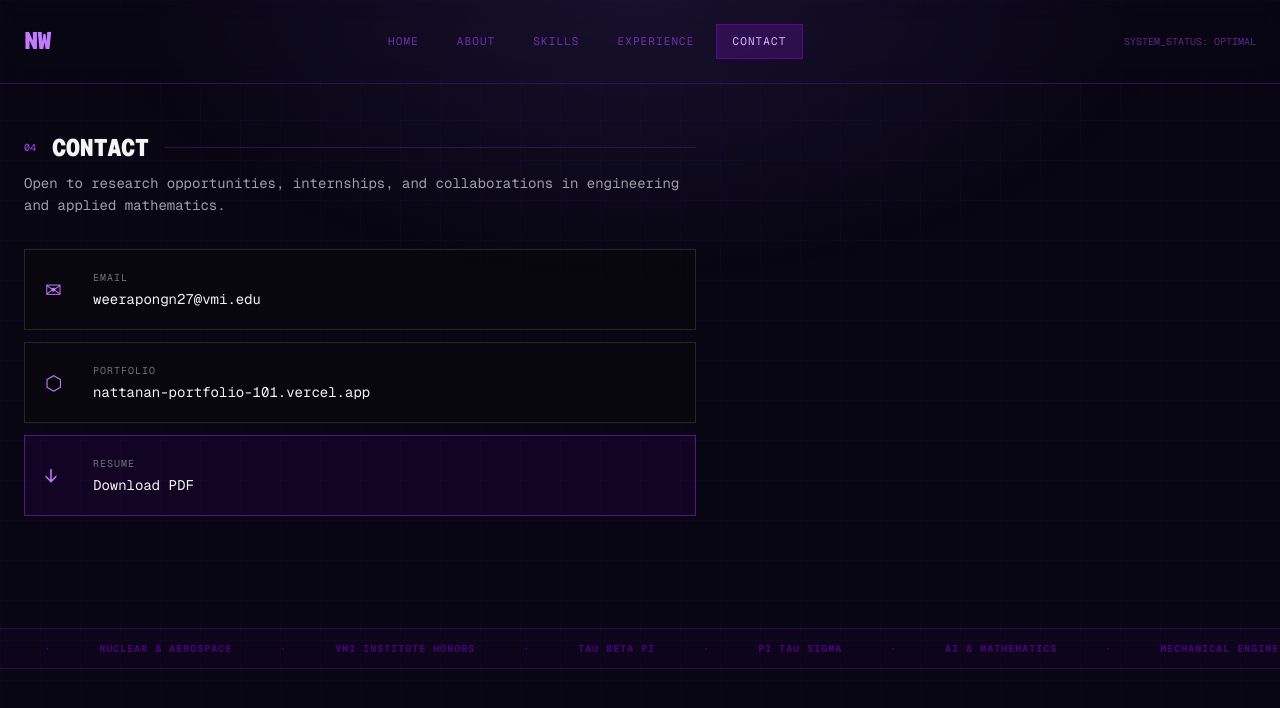
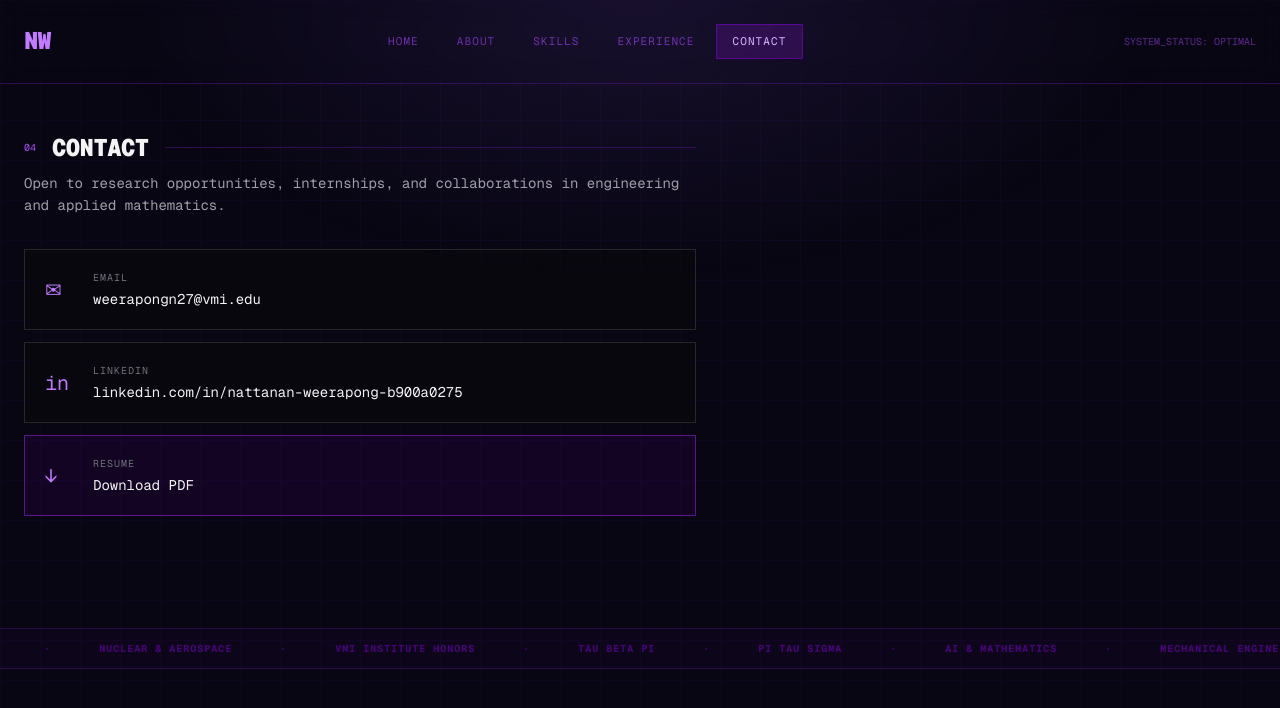
Before and after one commit to kafaak456-prog/nattanan-portfolio_101, a Next.js app: page / in a window 1280 px wide. Both pictures are taken after a click on the button "CONTACT". Shown: the top 708 px of the page. Built offline with nearby package versions, Linux system fonts and the light colour scheme.

Commit message:
Update links and text in page.tsx

```diff
--- a/app/page.tsx
+++ b/app/page.tsx
@@ -301,12 +301,12 @@ export default function Home() {
                   <div className="text-sm text-zinc-100 group-hover:text-purple-300 transition-colors">weerapongn27@vmi.edu</div>
                 </div>
               </a>
-              <a href="https://nattanan-portfolio-101.vercel.app" target="_blank" rel="noopener noreferrer"
+              <a href="https://linkedin.com/in/nattanan-weerapong-b900a0275" target="_blank" rel="noopener noreferrer"
                 className="flex items-center gap-4 p-5 border border-zinc-800 hover:border-purple-600/60 bg-zinc-950/50 transition-all group">
-                <div className="text-purple-400 text-xl w-8">⬡</div>
+                <div className="text-purple-400 text-xl w-8">in</div>
                 <div>
-                  <div className="text-[10px] text-zinc-500 uppercase tracking-widest mb-1">Portfolio</div>
-                  <div className="text-sm text-zinc-100 group-hover:text-purple-300 transition-colors">nattanan-portfolio-101.vercel.app</div>
+                  <div className="text-[10px] text-zinc-500 uppercase tracking-widest mb-1">LinkedIn</div>
+                  <div className="text-sm text-zinc-100 group-hover:text-purple-300 transition-colors">linkedin.com/in/nattanan-weerapong-b900a0275</div>
                 </div>
               </a>
               <a href="/Nattanan_Weerapong_Resume.pdf" download
```
